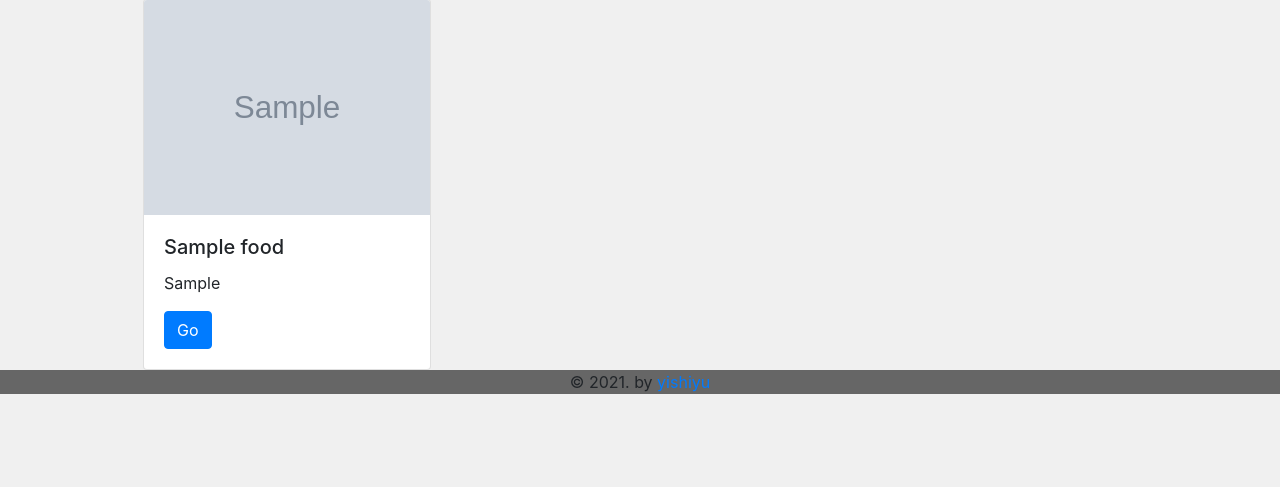
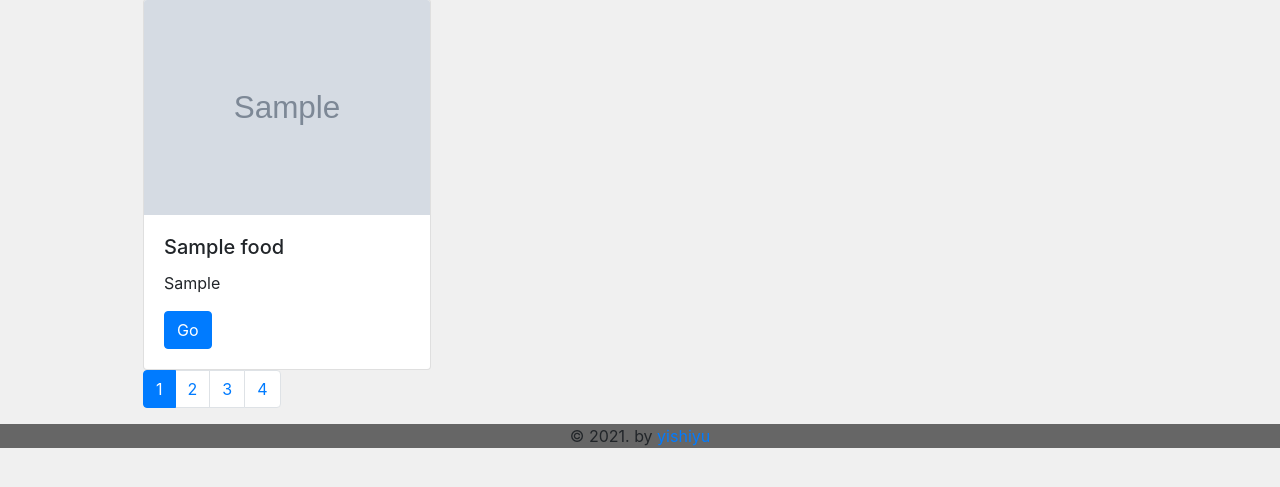
Before and after one commit to yishiyu/foodisplay, a Flask app: page / in a window 1280 px wide. Shown: the part 57-544 px from the top of the page. Run offline with Flask 2, Linux system fonts and the light colour scheme; tables that the repository leaves empty hold one stand-in row (values such as "Sample post"); grey boxes marked "Sample" are stand-in pictures; parts of the project's set-up code (start-up, migrations or seed data) failed here and were passed over; some libraries are stand-ins or nearby versions.

Commit message:
添加了网页分页

```diff
--- a/foodisplay/models.py
+++ b/foodisplay/models.py
@@ -9,3 +9,7 @@ class Food(db.Model):
     MainPicture = db.Column(db.String(1000), nullable=True)
     Steps = db.Column(db.String(3000), nullable=True)
     StepPicture = db.Column(db.String(5000), nullable=True)
+
+class Page:
+    def __init__(self,index):
+        self.index = index
--- a/foodisplay/templates/index.html
+++ b/foodisplay/templates/index.html
@@ -5,7 +5,6 @@
 
 <!-- 图片列表 -->
 <div class="food-list" style="margin: 0 10%">
-
   <div class="container">
     <!-- 卡片 -->
     <div class="row">
@@ -22,8 +21,36 @@
       </div>
       {% endfor %}
     </div>
+
+    <!-- 分页 -->
+    <nav aria-label="...">
+      <!-- previous_pages:列表,之前的页 -->
+      <!-- current_page:数字,当前页 -->
+      <!-- next_pages:列表,之后的页 -->
+      <ul class="pagination">
+        {% for page in previous_pages %}
+        <li class="page-item">
+          <a class="page-link" href="/index/{{ page.index }}">
+            {{ page.index }}
+          </a>
+        </li>
+        {% endfor %}
+        <li class="page-item active">
+          <span class="page-link">
+            {{ current_page.index }}
+            <span class="sr-only">(current)</span>
+          </span>
+        </li>
+        {% for page in next_pages %}
+        <li class="page-item">
+          <a class="page-link" href="/index/{{ page.index }}">
+            {{ page.index }}
+          </a>
+        </li>
+        {% endfor %}
+      </ul>
+    </nav>
   </div>
-
 </div>
 
 {% endblock %}
--- a/foodisplay/views.py
+++ b/foodisplay/views.py
@@ -1,11 +1,30 @@
 from foodisplay import app, db
 from flask import render_template
-from foodisplay.models import Food
+from foodisplay.models import Food, Page
+
+PAGE_SIZE = 20
+
 
 @app.route('/')
-def index():
-    food_list = Food.query.limit(30)
+@app.route('/index/<page_index>')
+def index(page_index=1):
+    page_index = int(page_index)
+    current_page = Page(page_index)
+    previous_pages = [
+        Page(i)
+        for i in range(max(1,page_index-3),page_index)
+    ]
+    next_pages = [
+        Page(i)
+        for i in range(page_index+1,page_index+4)
+    ]
+
+    food_list = Food.query.limit(PAGE_SIZE).offset((page_index-1)*PAGE_SIZE)
     for food in food_list:
-        food.Ingredients = food.Ingredients.replace("|||||",'、')
-        food.Ingredients = food.Ingredients.replace('|',' ')
-    return render_template("index.html",food_list=food_list)
+        food.Ingredients = food.Ingredients.replace("|||||", '、')
+        food.Ingredients = food.Ingredients.replace('|', ' ')
+    return render_template("index.html",
+                           food_list=food_list,
+                           current_page=current_page,
+                           previous_pages=previous_pages,
+                           next_pages=next_pages)
```
